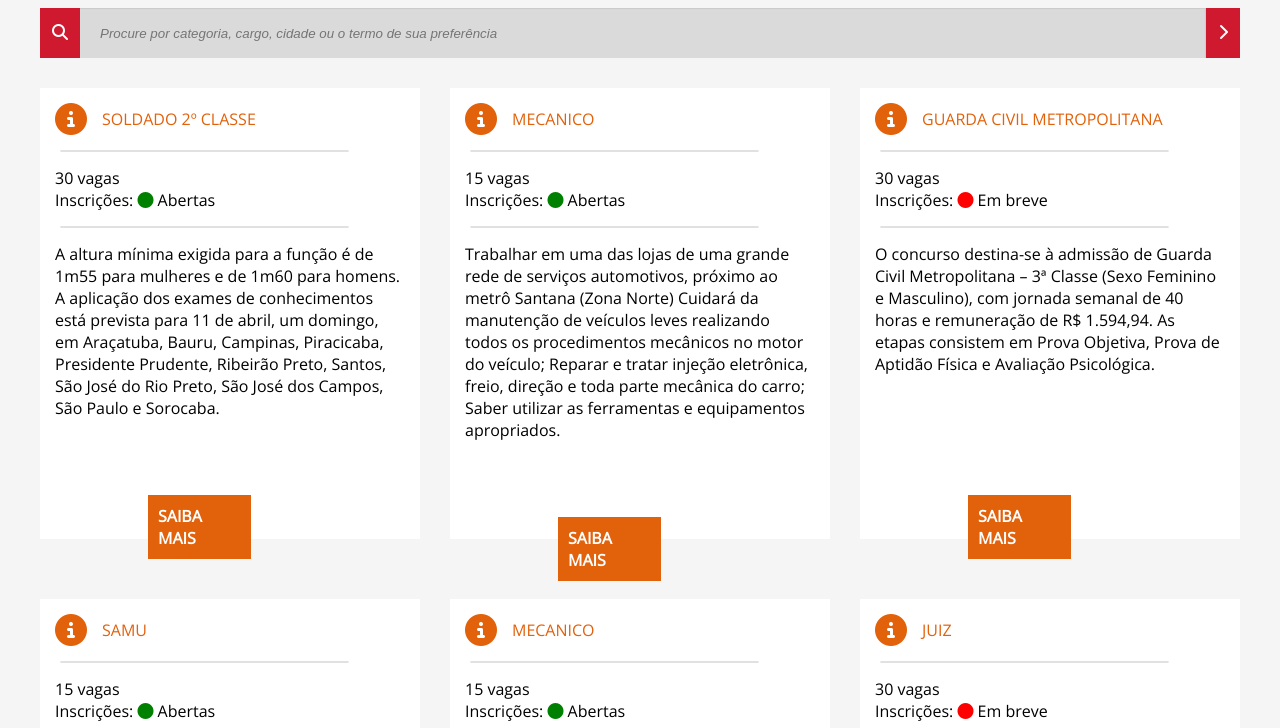
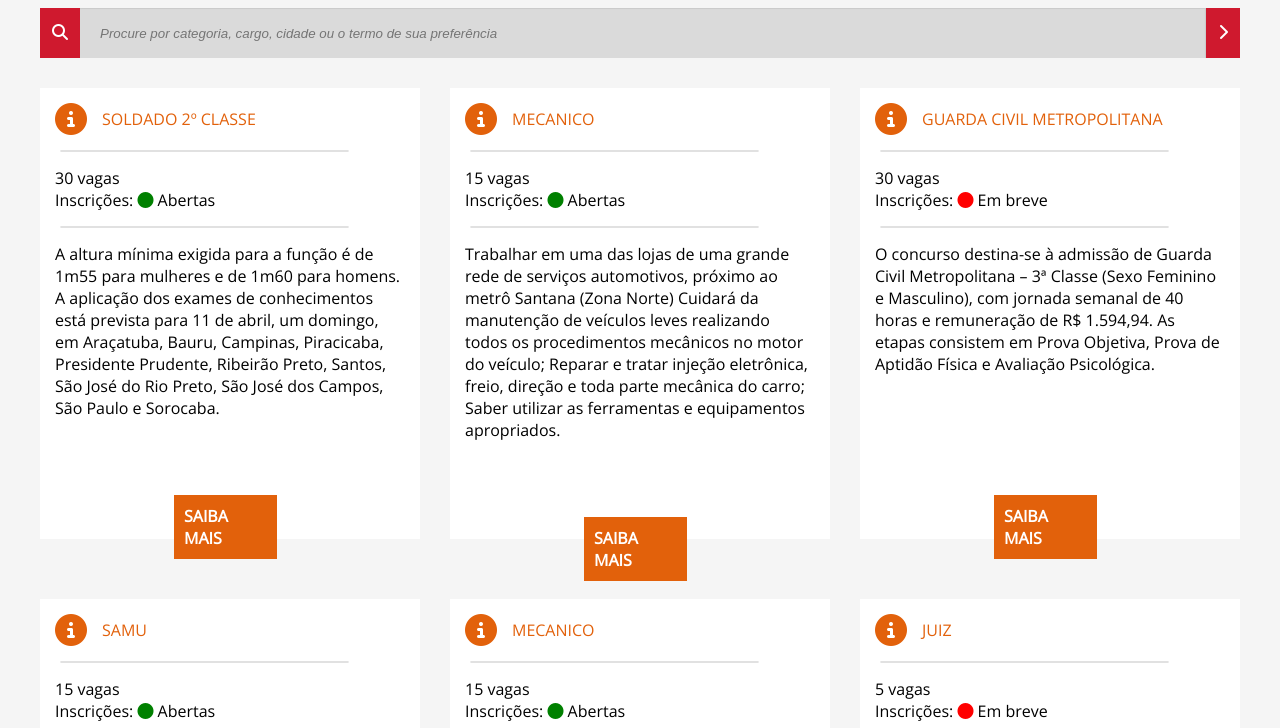
Before and after one commit to VitorMartinsAlves/site_fundacao_brooklin_fivem.github.io, a plain HTML site: page index.html in a window 1280 px wide. Shown: the part 72-800 px from the top of the page. Drawn offline with nearby package versions, Linux system fonts and the light colour scheme.

Commit message:
Fix text

```diff
--- a/css/style.css
+++ b/css/style.css
@@ -251,7 +251,7 @@ article i, .title {
     font-weight: 900;
     padding: 10px;
     width: 83px;
-    margin-left: 108px;
+    margin-left: 134px;
     margin-top: 61px;
 }
 
--- a/index.html
+++ b/index.html
@@ -159,7 +159,7 @@
                     </div>
                     <div class="line3"></div>
                     <div class="tituloinfo">
-                        <div class="vagas">30 vagas</div> Inscrições: <i class="fa fa-circle red"
+                        <div class="vagas">5 vagas</div> Inscrições: <i class="fa fa-circle red"
                             aria-hidden="true"></i>
                         Em breve
                     </div>
```
